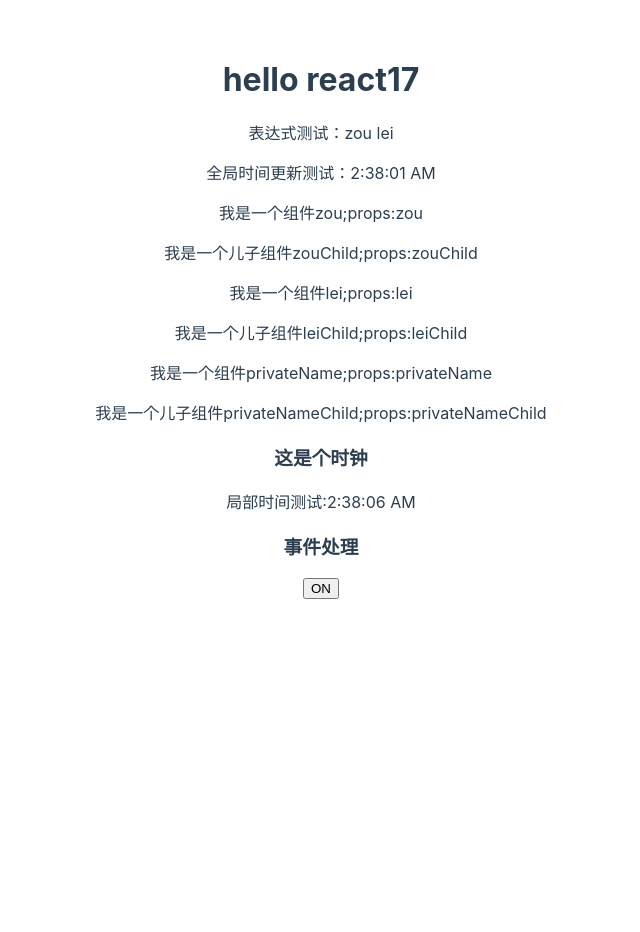
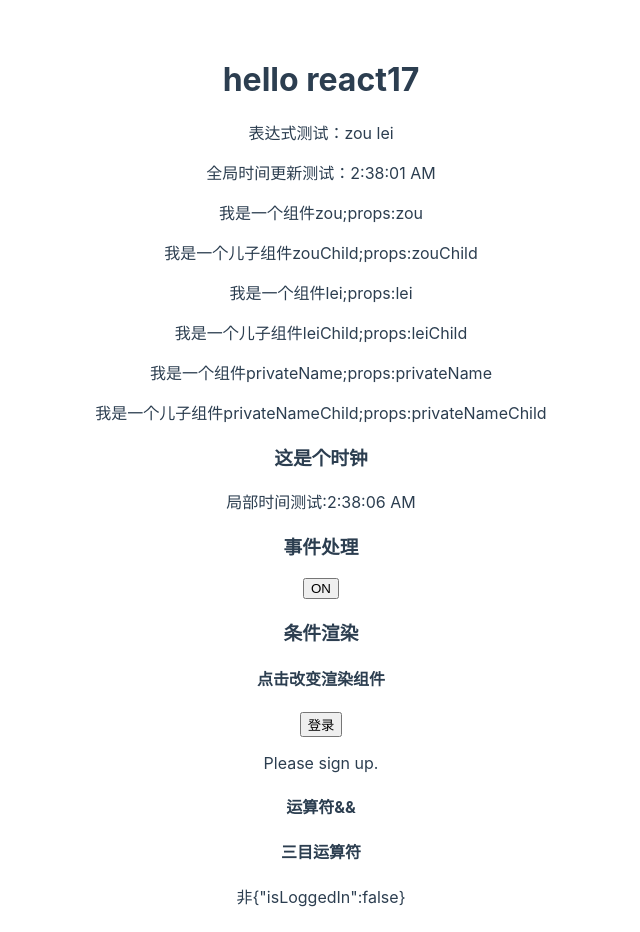
Before and after one commit to 11zouzouzou/react17Learn, a React (Vite) app: page / in a window 1280 px wide. Shown: the top 932 px of the page, without its empty margins (319-959 px from the left). Before the commit the page ends 800 px from the top, so only its background shows below. Built offline with nearby package versions, Linux system fonts and the light colour scheme.

Commit message:
contorl component add

```diff
--- /dev/null
+++ b/src/components/ControlComp.tsx
@@ -0,0 +1,90 @@
+import React from "react";
+class ControlComp extends React.Component {
+  state: ControlState;
+  constructor(props: any) {
+    super(props);
+    this.handleLoginClick = this.handleLoginClick.bind(this);
+    this.handleLogoutClick = this.handleLogoutClick.bind(this);
+    this.state = { isLoggedIn: false };
+  }
+
+  handleLoginClick() {
+    this.setState({ isLoggedIn: true });
+  }
+
+  handleLogoutClick() {
+    this.setState({ isLoggedIn: false });
+  }
+
+  render() {
+    const isLoggedIn = this.state.isLoggedIn;
+    let button;
+    if (isLoggedIn) {
+      button = <LogoutButton onClick={this.handleLogoutClick} />;
+    } else {
+      button = <LoginButton onClick={this.handleLoginClick} />;
+    }
+
+    return (
+      <div>
+        <h3>条件渲染</h3>
+        <h4>点击改变渲染组件</h4>
+        {button}
+        <Greeting isLoggedIn={isLoggedIn} />
+        <h4>运算符&&</h4>
+        <p>{isLoggedIn && <h6>{JSON.stringify(this.state)}</h6>}</p>
+        <h4>三目运算符</h4>
+        <p>{isLoggedIn ? <p>{JSON.stringify(this.state)}</p> : <p>{"非" + JSON.stringify(this.state)}</p>}</p>
+        <h4>阻止组件渲染</h4>
+        <WarningBanner warn={!isLoggedIn}></WarningBanner>
+      </div>
+    );
+  }
+}
+
+interface ControlState {
+  isLoggedIn: boolean;
+}
+
+class WarningBanner extends React.Component<{ warn?: boolean }> {
+  render() {
+    if (!this.props.warn) {
+      return null;
+    }
+    return <div className="warning">Warning!</div>;
+  }
+}
+
+class Greeting extends React.Component<{ isLoggedIn: boolean }> {
+  render() {
+    const isLoggedIn = this.props.isLoggedIn;
+    if (isLoggedIn) {
+      return <UserGreeting />;
+    }
+    return <GuestGreeting />;
+  }
+}
+
+class UserGreeting extends React.Component {
+  render() {
+    return <p>Welcome back!</p>;
+  }
+}
+class GuestGreeting extends React.Component {
+  render() {
+    return <p>Please sign up.</p>;
+  }
+}
+
+class LoginButton extends React.Component<{ onClick: () => void }> {
+  render() {
+    return <button onClick={this.props.onClick}>登录</button>;
+  }
+}
+class LogoutButton extends React.Component<{ onClick: () => void }> {
+  render() {
+    return <button onClick={(this.props as any).onClick}>注销</button>;
+  }
+}
+
+export { ControlComp };
--- a/src/main.tsx
+++ b/src/main.tsx
@@ -6,6 +6,7 @@ import HelloWorold from "./base/HelloWorld";
 import HelloComp from "./components/HelloComp";
 import { ClockComp } from "./components/ClockComp";
 import { Toggle } from "./components/ToggleComp";
+import { ControlComp } from "./components/ControlComp";
 
 function tick() {
 	ReactDOM.render(
@@ -17,6 +18,7 @@ function tick() {
 			<HelloComp />
 			<ClockComp />
 			<Toggle />
+			<ControlComp></ControlComp>
 		</React.StrictMode>,
 		document.getElementById("root")
 	);
```
